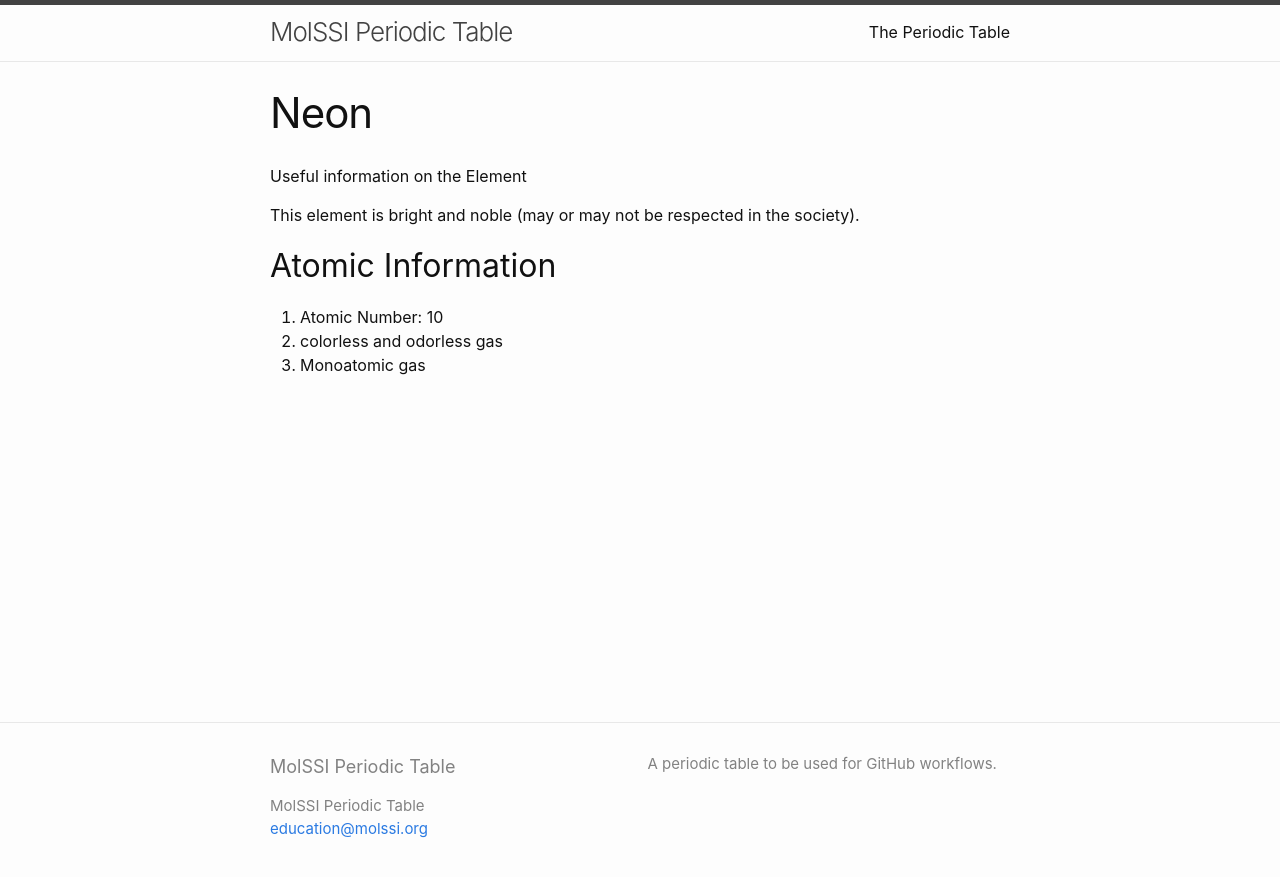
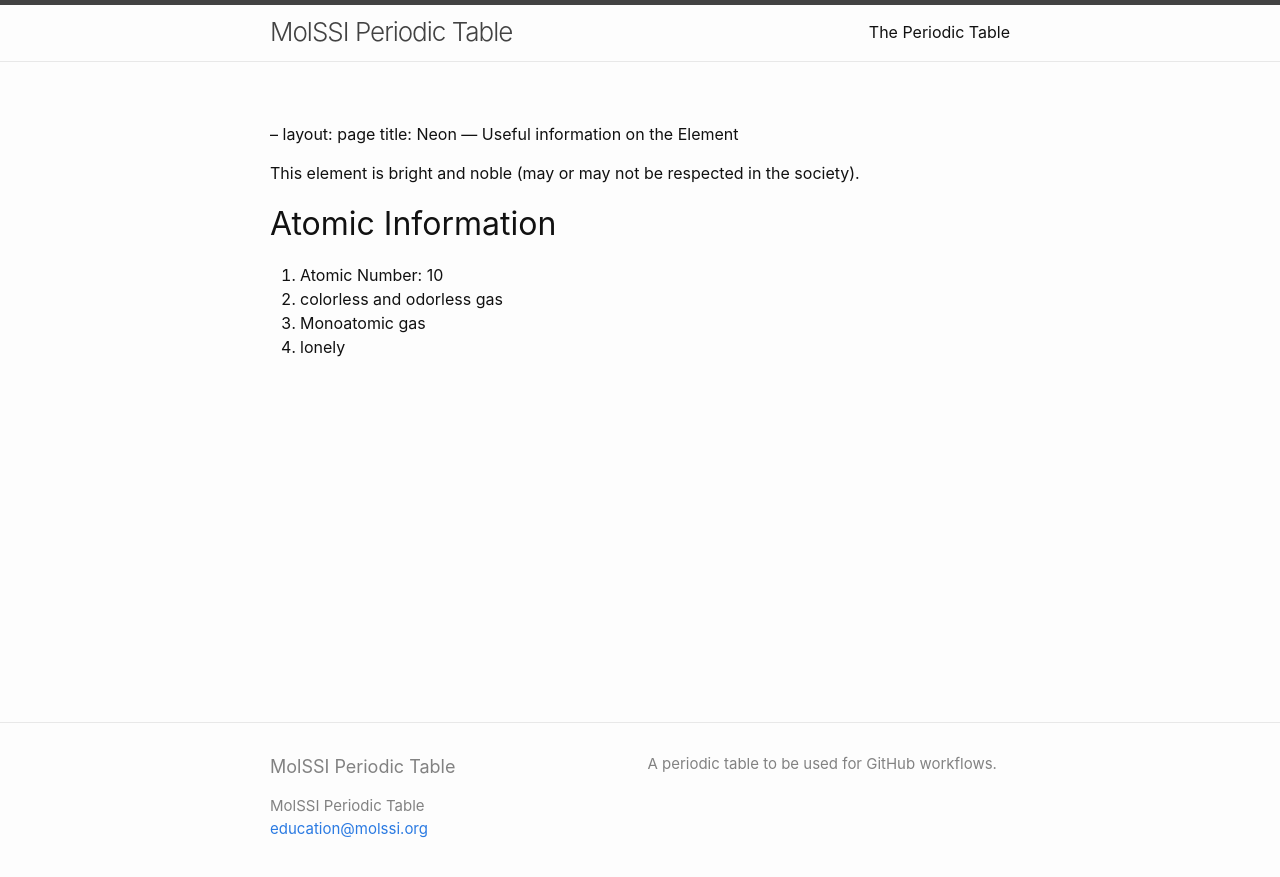
Before and after one commit to MolSSI-Education/periodic-table, a Jekyll site: the page built from elements/neon.md, in a window 1280 px wide. Shown: the top 877 px of the page. Built offline with Jekyll 4.4.1, drawn with Linux system fonts in a browser that asks for light colours; our own code applies the rules of GitHub Pages for plain Markdown files.

Commit message:
add infor about Ne

```diff
--- a/elements/neon.md
+++ b/elements/neon.md
@@ -1,4 +1,4 @@
----
+--
 layout: page
 title: Neon
 ---
@@ -10,3 +10,4 @@ This element is bright and noble (may or may not be respected in the society).
 1. Atomic Number: 10
 2. colorless and odorless gas
 3. Monoatomic gas
+4. lonely
```
